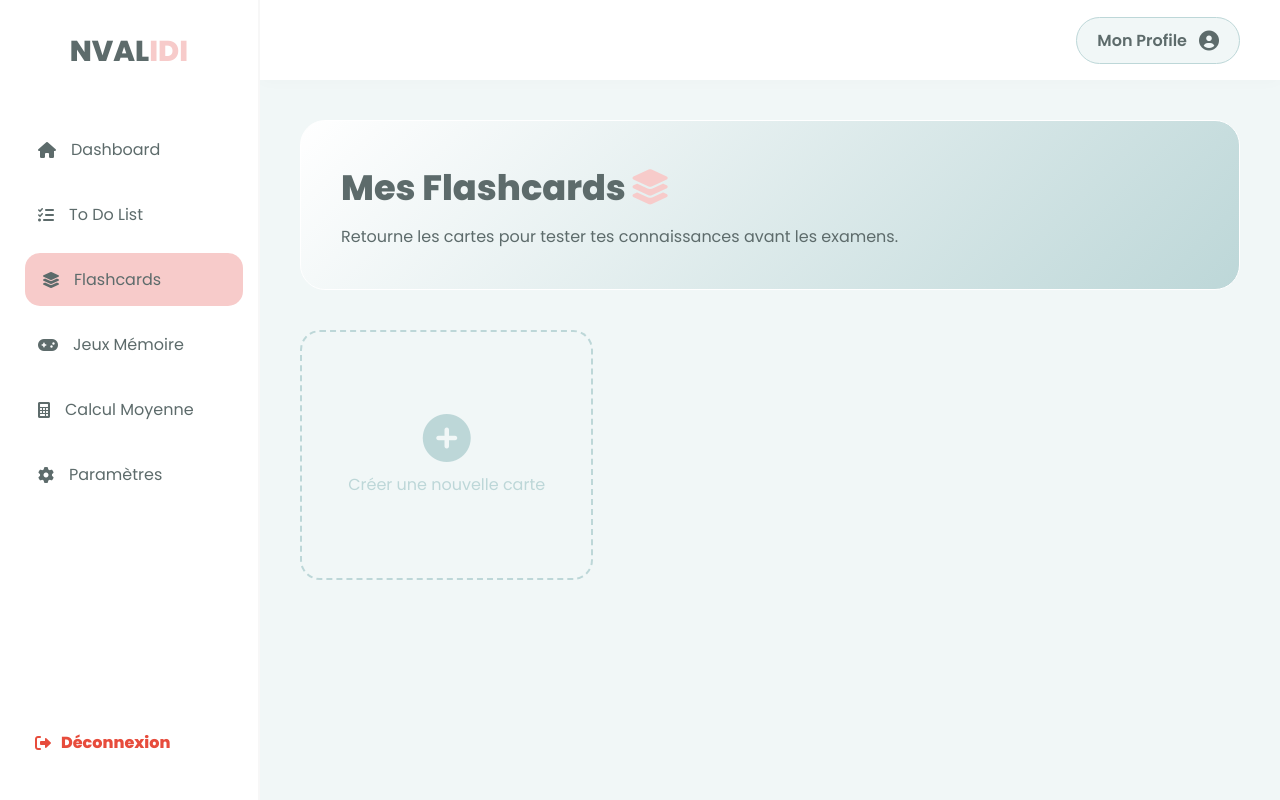
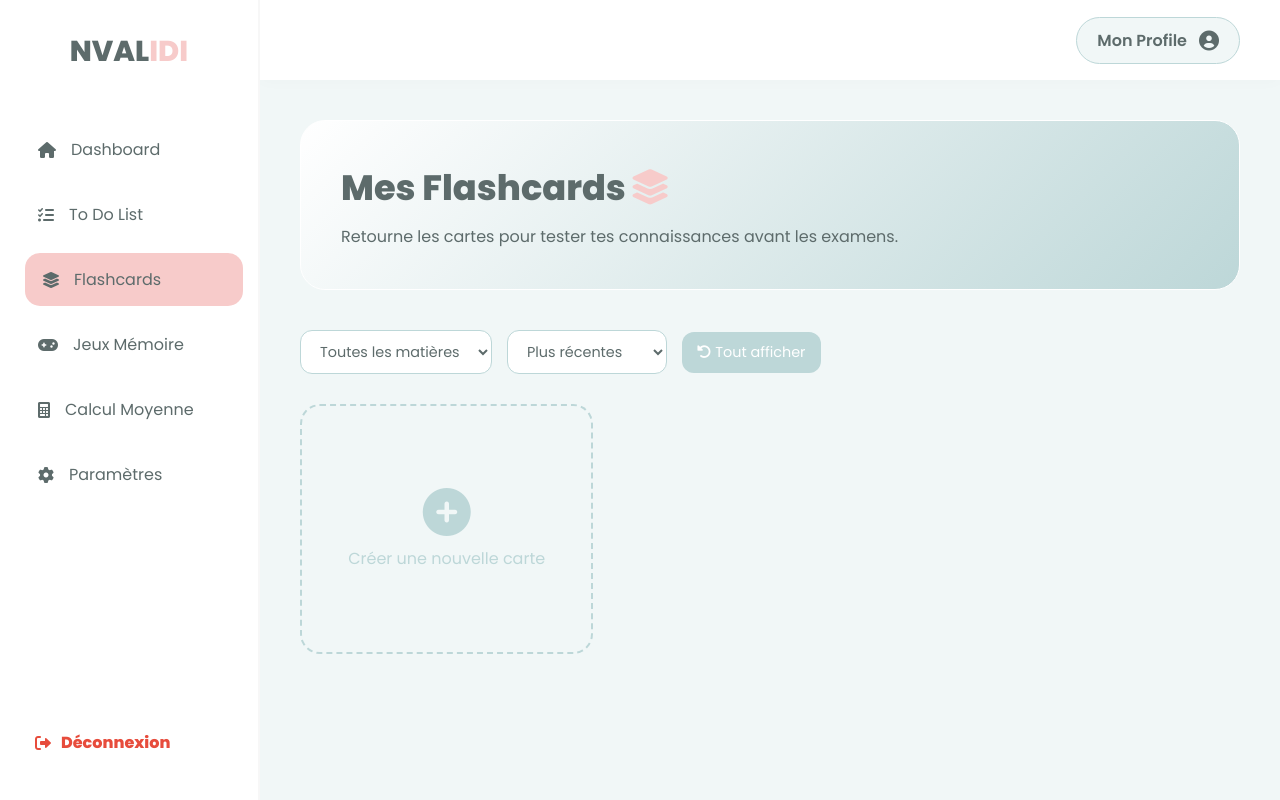
Before and after one commit to Hibahtn/Nvalidi, a PHP site: page /public/flashcards.html in a window 1280 px wide. Run offline with PHP 8.4, Linux system fonts and the light colour scheme; data that the repository does not hold is empty.

Commit message:
feat: filtres par matière et par ordre sur les flashcards

```diff
--- a/assets/css/flashcards.css
+++ b/assets/css/flashcards.css
@@ -219,3 +219,45 @@
 .logo a:hover span {
     filter: brightness(0.9);
 }
+
+.filters-bar {
+    display: flex;
+    gap: 15px;
+    align-items: center;
+    margin-bottom: 30px;
+    flex-wrap: wrap;
+}
+
+.filters-bar select {
+    padding: 10px 15px;
+    border: 1px solid var(--accent-blue);
+    border-radius: 12px;
+    font-family: inherit;
+    font-size: 0.9rem;
+    color: var(--dark-text);
+    background-color: var(--white);
+    cursor: pointer;
+    outline: none;
+    transition: 0.3s;
+}
+
+.filters-bar select:focus {
+    border-color: var(--primary-pink);
+}
+
+#resetFilters {
+    padding: 10px 15px;
+    border: none;
+    border-radius: 12px;
+    font-family: inherit;
+    font-size: 0.9rem;
+    background-color: var(--accent-blue);
+    color: var(--white);
+    cursor: pointer;
+    transition: 0.3s;
+}
+
+#resetFilters:hover {
+    background-color: var(--primary-pink);
+    color: var(--dark-text);
+}
--- a/assets/js/flashcards.js
+++ b/assets/js/flashcards.js
@@ -14,9 +14,73 @@ async function loadCards() {
         const el = createCardElement(card.matiere, card.question, card.reponse, card.id);
         grid.insertBefore(el, addBtn);
     });
+    updateMatiereFilter();
 }
 
 loadCards();
+
+// ---- FILTRES ----
+const filterMatiere = document.getElementById('filterMatiere');
+const filterOrder = document.getElementById('filterOrder');
+const resetFilters = document.getElementById('resetFilters');
+
+function updateMatiereFilter() {
+    const cartes = grid.querySelectorAll('.flashcard');
+    const matieres = new Set();
+    cartes.forEach(card => {
+        matieres.add(card.dataset.matiere);
+    });
+
+    const currentVal = filterMatiere.value;
+    filterMatiere.innerHTML = '<option value="all">Toutes les matières</option>';
+    matieres.forEach(m => {
+        const opt = document.createElement('option');
+        opt.value = m;
+        opt.textContent = m;
+        filterMatiere.appendChild(opt);
+    });
+    filterMatiere.value = matieres.has(currentVal) ? currentVal : 'all';
+}
+
+function applyFilters() {
+    const cartes = Array.from(grid.querySelectorAll('.flashcard'));
+    const matiereVal = filterMatiere.value;
+    const orderVal = filterOrder.value;
+
+    cartes.forEach(card => {
+        if (matiereVal === 'all' || card.dataset.matiere === matiereVal) {
+            card.style.display = '';
+        } else {
+            card.style.display = 'none';
+        }
+    });
+
+    const visibles = cartes.filter(c => {
+        return matiereVal === 'all' || c.dataset.matiere === matiereVal;
+    });
+
+    visibles.sort((a, b) => {
+        if (orderVal === 'az') {
+            return a.dataset.matiere.localeCompare(b.dataset.matiere);
+        } else if (orderVal === 'oldest') {
+            return parseInt(a.dataset.id) - parseInt(b.dataset.id);
+        } else {
+            return parseInt(b.dataset.id) - parseInt(a.dataset.id);
+        }
+    });
+
+    visibles.forEach(card => grid.insertBefore(card, addBtn));
+}
+
+filterMatiere.addEventListener('change', applyFilters);
+filterOrder.addEventListener('change', applyFilters);
+
+resetFilters.addEventListener('click', () => {
+    filterMatiere.value = 'all';
+    filterOrder.value = 'recent';
+    applyFilters();
+});
+// ---- FIN FILTRES ----
 
 addBtn.onclick = () => modal.style.display = "block";
 cancelBtn.onclick = () => {
@@ -57,12 +121,14 @@ async function deleteCard(card) {
         body: JSON.stringify({ id: card.dataset.id })
     });
     card.remove();
+    updateMatiereFilter();
 }
 
 function createCardElement(subj, ques, answ, id) {
     const card = document.createElement('div');
     card.className = 'flashcard';
     card.dataset.id = id;
+    card.dataset.matiere = subj; // ← clé de la correction
     card.innerHTML = `
         <div class="flashcard-inner">
             <div class="flashcard-front">
@@ -85,7 +151,7 @@ function createCardElement(subj, ques, answ, id) {
 }
 
 function editCard(card) {
-    document.getElementById('subject').value = card.querySelector('h3').innerText;
+    document.getElementById('subject').value = card.dataset.matiere;
     document.getElementById('question').value = card.querySelector('.flashcard-front p').innerText;
     document.getElementById('answer').value = card.querySelector('.card-back-content p').innerText;
     modal.style.display = "block";
@@ -112,6 +178,7 @@ function editCard(card) {
             modal.style.display = "none";
             clearInputs();
             resetSaveBtn();
+            updateMatiereFilter();
         } else {
             alert("Remplis tous les champs !");
         }
@@ -119,7 +186,7 @@ function editCard(card) {
 }
 
 async function duplicateCard(card) {
-    const subj = card.querySelector('h3').innerText;
+    const subj = card.dataset.matiere;
     const ques = card.querySelector('.flashcard-front p').innerText;
     const answ = card.querySelector('.card-back-content p').innerText;
 
@@ -131,6 +198,7 @@ async function duplicateCard(card) {
     const data = await res.json();
     const copy = createCardElement(subj, ques, answ, data.id);
     grid.insertBefore(copy, addBtn);
+    updateMatiereFilter();
 }
 
 function resetSaveBtn() {
@@ -153,6 +221,7 @@ function resetSaveBtn() {
             grid.insertBefore(newCard, addBtn);
             modal.style.display = "none";
             clearInputs();
+            updateMatiereFilter();
         } else {
             alert("Remplis tous les champs !");
         }
--- a/public/flashcards.html
+++ b/public/flashcards.html
@@ -6,8 +6,8 @@
     <title>Nvalidi - Flash Cards</title>
     <link href="https://fonts.googleapis.com/css2?family=Poppins:wght@300;400;600;800&display=swap" rel="stylesheet">
     <link rel="stylesheet" href="https://cdnjs.cloudflare.com/ajax/libs/font-awesome/6.0.0/css/all.min.css">
-    <link rel="stylesheet" href="../assets/css/flashcards.css">
-    <link rel="stylesheet" href="../assets/css/dash.css">
+    <link rel="stylesheet" href="/Nvalidi/assets/css/flashcards.css">
+    <link rel="stylesheet" href="/Nvalidi/assets/css/dash.css">
 </head>
 <body>
     <nav class="sidebar">
@@ -30,6 +30,19 @@
             <div class="welcome-banner">
                 <h1>Mes Flashcards <span><i class="fas fa-layer-group card-icon"></i></span></h1>
                 <p>Retourne les cartes pour tester tes connaissances avant les examens.</p>
+            </div>
+            <div class="filters-bar">
+                <select id="filterMatiere">
+                    <option value="all">Toutes les matières</option>
+                </select>
+                <select id="filterOrder">
+                    <option value="recent">Plus récentes</option>
+                    <option value="oldest">Plus anciennes</option>
+                    <option value="az">A → Z</option>
+                </select>
+                <button id="resetFilters">
+                    <i class="fas fa-rotate-left"></i> Tout afficher
+                </button>
             </div>
             <div class="cards-grid">
                 <div class="add-card-placeholder">
```
